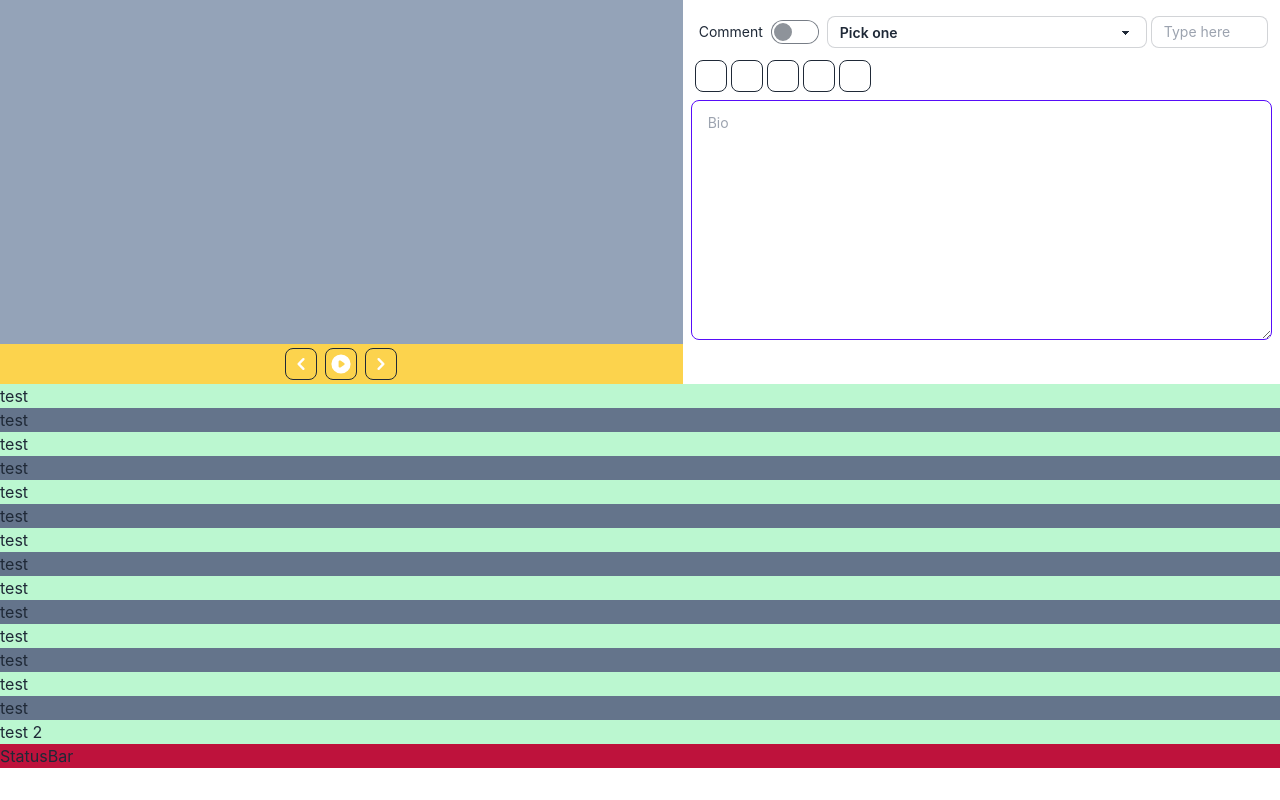
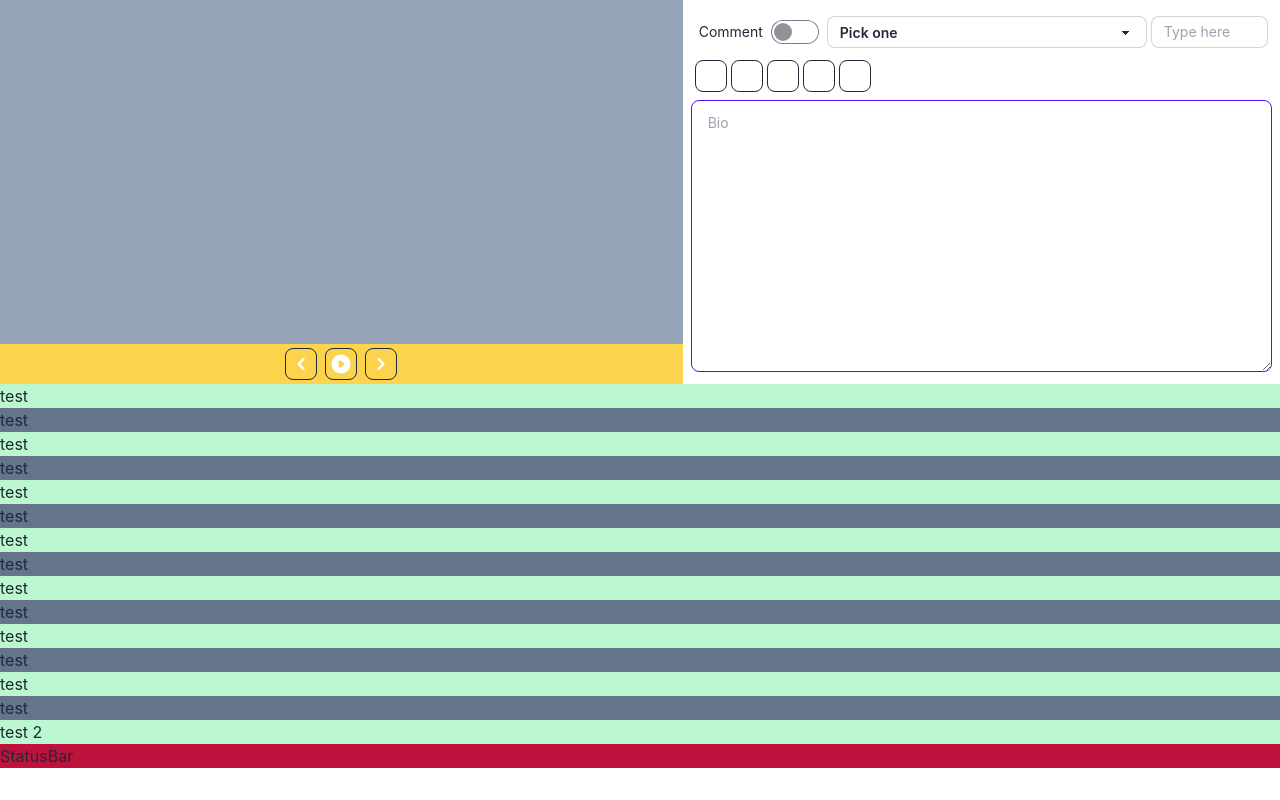
Before and after one commit to Doko-Demo-Doa/ssb-editor, a React (Vite) app: page / in a window 1280 px wide. Built offline with nearby package versions, Linux system fonts and the light colour scheme.

Commit message:
Refactor size

```diff
--- a/src/components/content-input/content-input.tsx
+++ b/src/components/content-input/content-input.tsx
@@ -5,7 +5,7 @@ interface Props {}
 export const ContentInput: React.FC<Props> = () => {
   return (
     <textarea
-      className="textarea textarea-primary w-full h-full my-1"
+      className="textarea textarea-primary w-full grow my-1"
       placeholder="Bio"
     />
   );
--- a/src/routes/main-editor/main-editor-route.tsx
+++ b/src/routes/main-editor/main-editor-route.tsx
@@ -18,7 +18,7 @@ export const MainEditorRoute = () => {
           <div className="h-96 aspect-[16/9] bg-slate-400">
             <VideoFrame />
           </div>
-          <div className="h-64 w-full p-2">
+          <div className="h-96 w-full p-2 flex flex-col">
             <ContentToolbar />
             <ContentInput />
           </div>
```
